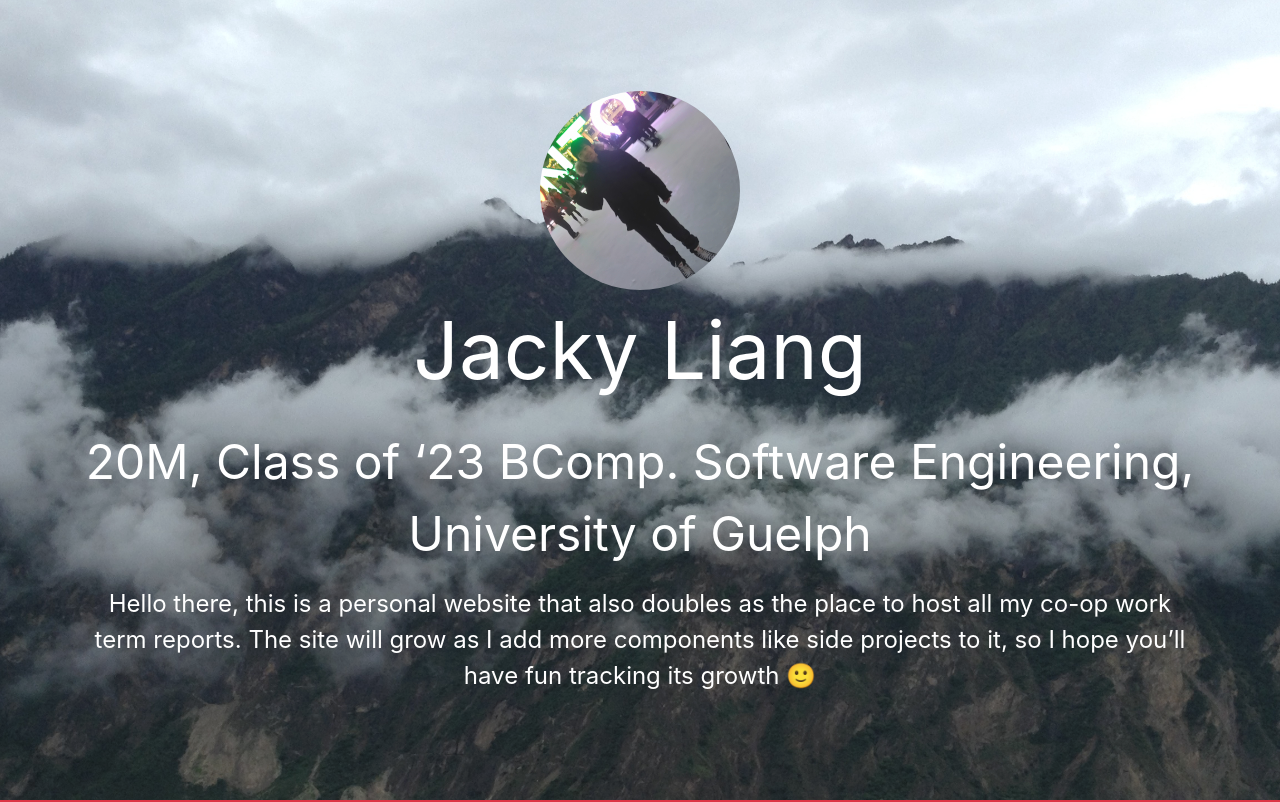
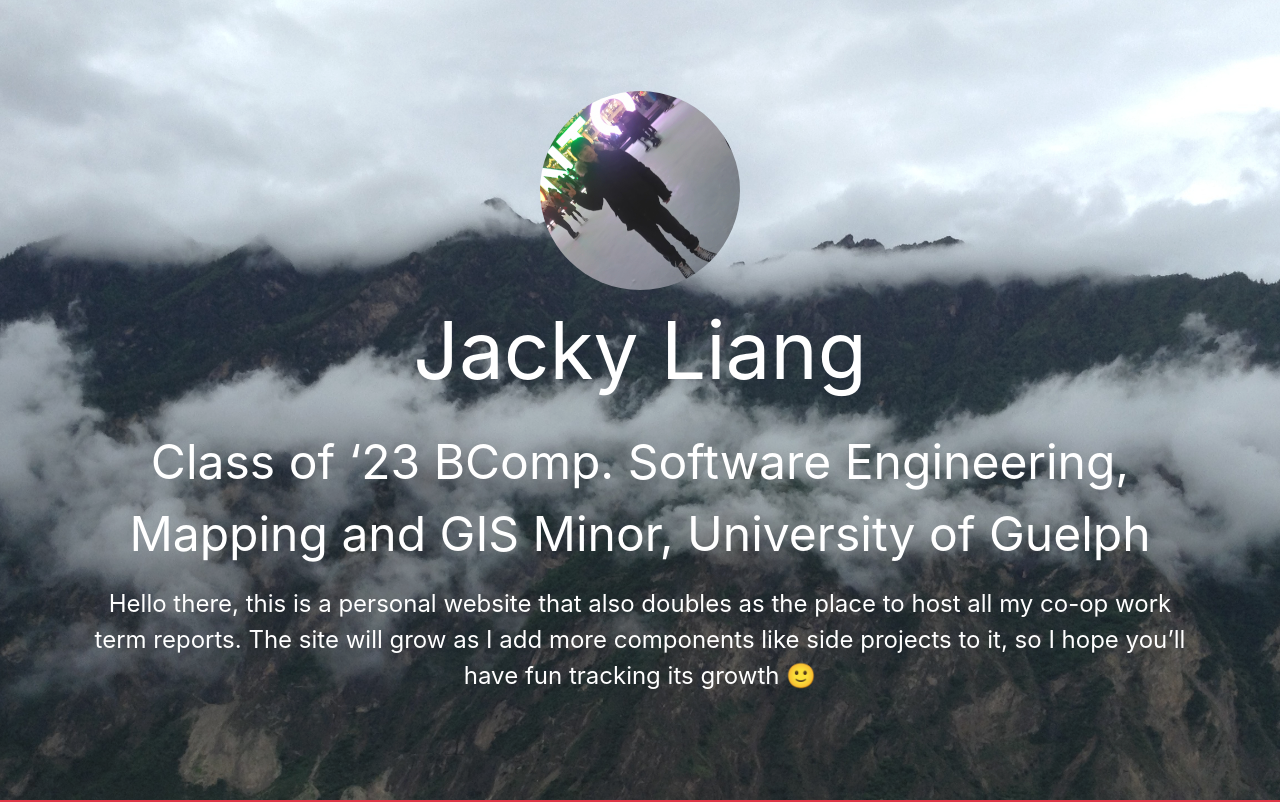
Before and after one commit to huebama-ting/huebama, an Angular app: page / in a window 1280 px wide. Shown: the top 802 px of the page. Built offline with nearby package versions, Linux system fonts and the light colour scheme.

Commit message:
Updated header

```diff
--- a/src/app/header/header.component.html
+++ b/src/app/header/header.component.html
@@ -3,7 +3,7 @@
     <div><br></div>
     <img src="assets/z.jpg" class="rounded-circle img-responsive" alt="Me!">
     <p id="name">Jacky Liang</p>
-    <p id="info">20M, Class of ‘23 BComp. Software Engineering, University of Guelph</p>
+    <p id="info">Class of ‘23 BComp. Software Engineering, Mapping and GIS Minor, University of Guelph</p>
     <p id="desc">Hello there, this is a personal website that also doubles as the place to host all my co-op work term reports. The site will grow as I add more components like side projects to it, so I hope you’ll have fun tracking its growth 🙂
     </p>
     <div><br></div>
```
Also changed, not shown: 3 other files (tests, documents, lock files or other folders).
